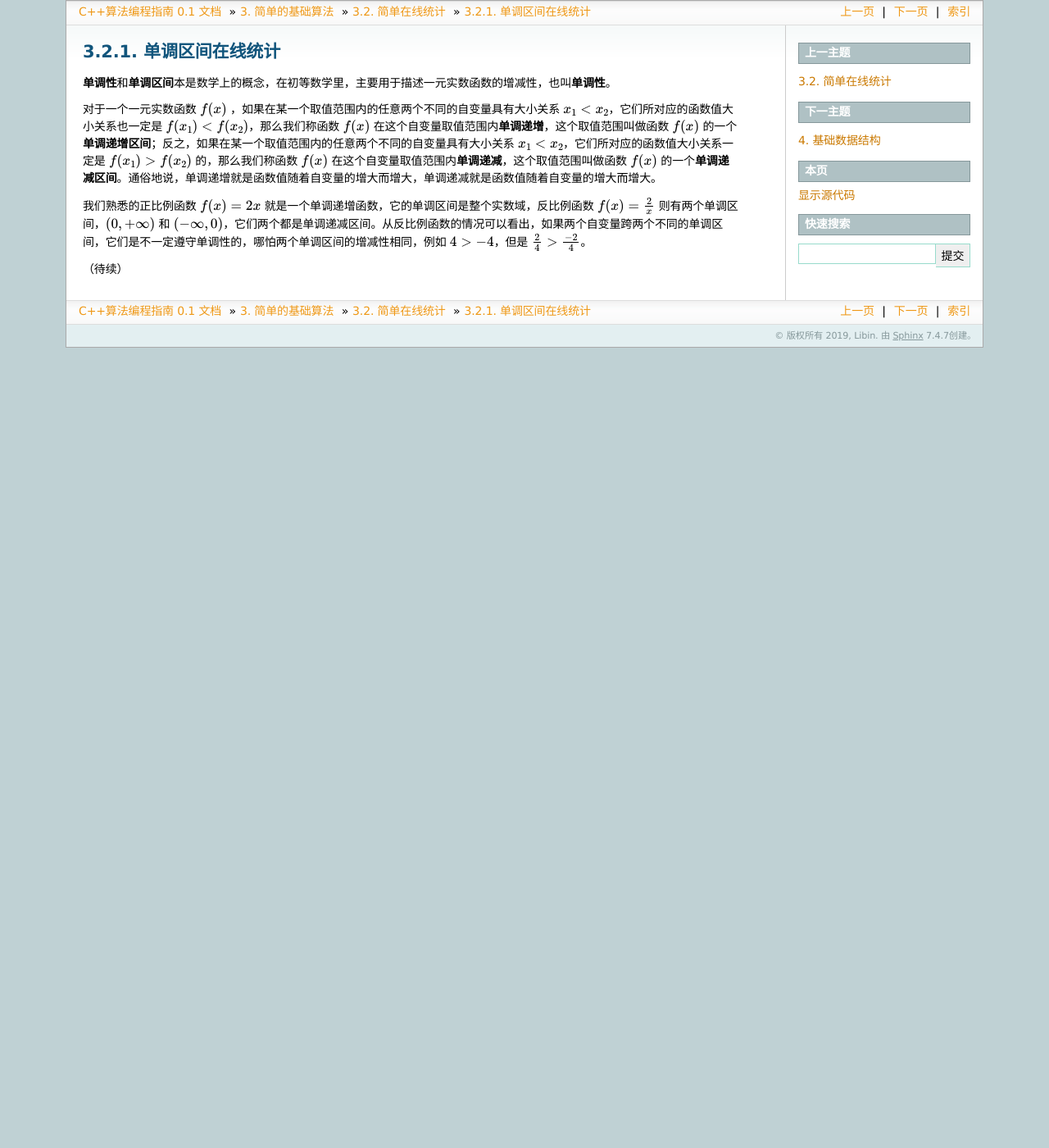
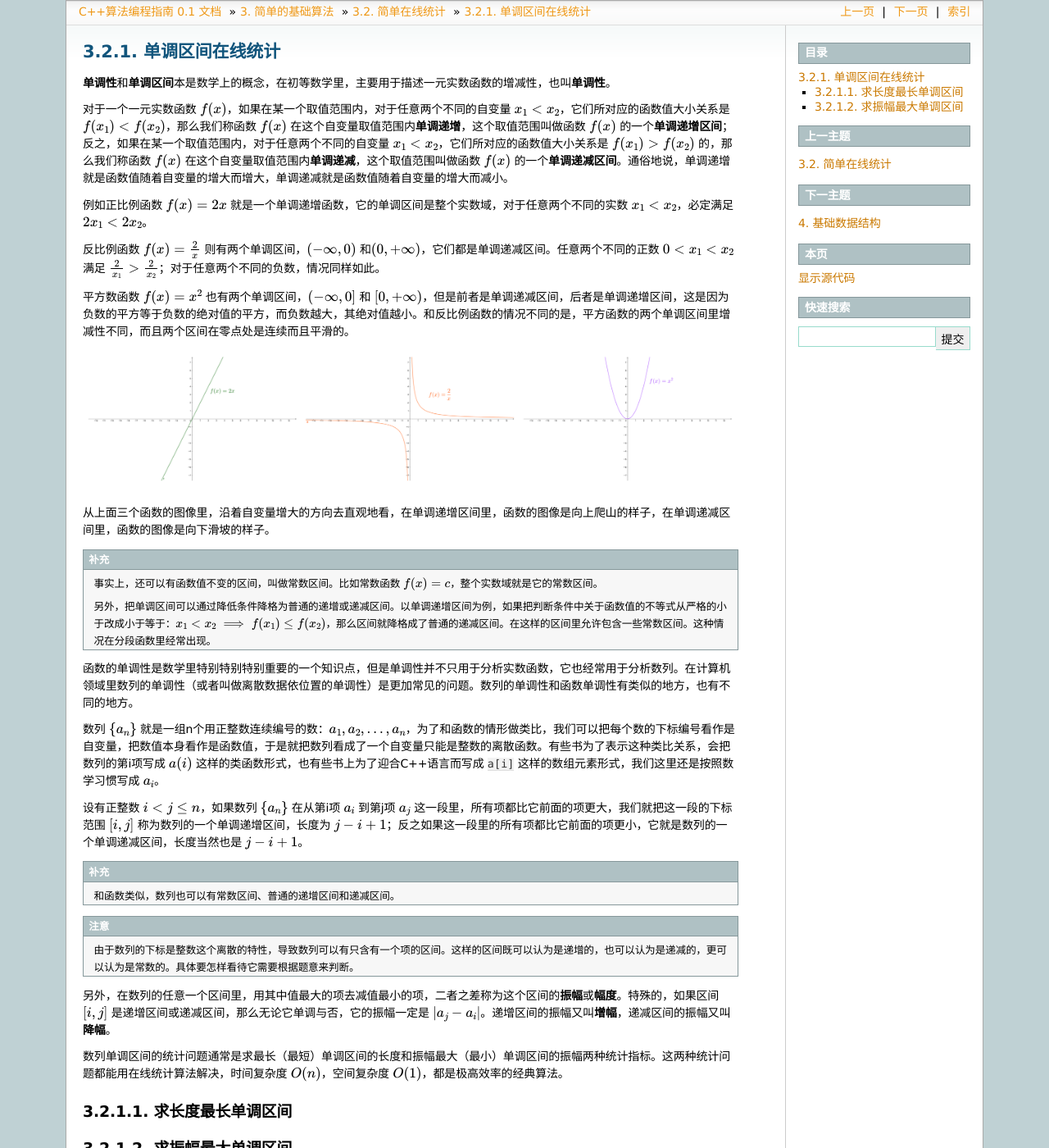
Before and after one commit to majorli/algo_guide, a Sphinx documentation site: the page built from source/ch02/sec02/221_mono_intervals.rst, in a window 1280 px wide and 1400 px high. Shown: the whole window at 82% size. Built offline with Sphinx 7.4.7, drawn with Linux system fonts in a browser that asks for light colours; formulas are drawn with MathJax 3.

Commit message:
20191129_0002

```diff
--- a/source/ch02/sec02/221_mono_intervals.rst
+++ b/source/ch02/sec02/221_mono_intervals.rst
@@ -3,10 +3,50 @@
 
 :strong:`单调性`\ 和\ :strong:`单调区间`\ 本是数学上的概念，在初等数学里，主要用于描述一元实数函数的增减性，也叫\ :strong:`单调性`\ 。
 
-对于一个一元实数函数 :math:`f(x)` ，如果在某一个取值范围内的任意两个不同的自变量具有大小关系 :math:`x_1\lt x_2`，它们所对应的函数值大小关系也一定是 :math:`f(x_1)\lt f(x_2)`，那么我们称函数 :math:`f(x)` 在这个自变量取值范围内\ :strong:`单调递增`\ ，这个取值范围叫做函数 :math:`f(x)` 的一个\ :strong:`单调递增区间`\ ；反之，如果在某一个取值范围内的任意两个不同的自变量具有大小关系 :math:`x_1\lt x_2`，它们所对应的函数值大小关系一定是 :math:`f(x_1)\gt f(x_2)` 的，那么我们称函数 :math:`f(x)` 在这个自变量取值范围内\ :strong:`单调递减`\ ，这个取值范围叫做函数 :math:`f(x)` 的一个\ :strong:`单调递减区间`\ 。通俗地说，单调递增就是函数值随着自变量的增大而增大，单调递减就是函数值随着自变量的增大而增大。
+对于一个一元实数函数 :math:`f(x)`，如果在某一个取值范围内，对于任意两个不同的自变量 :math:`x_1\lt x_2`，它们所对应的函数值大小关系是 :math:`f(x_1)\lt f(x_2)`，那么我们称函数 :math:`f(x)` 在这个自变量取值范围内\ :strong:`单调递增`\ ，这个取值范围叫做函数 :math:`f(x)` 的一个\ :strong:`单调递增区间`\ ；反之，如果在某一个取值范围内，对于任意两个不同的自变量 :math:`x_1\lt x_2`，它们所对应的函数值大小关系是 :math:`f(x_1)\gt f(x_2)` 的，那么我们称函数 :math:`f(x)` 在这个自变量取值范围内\ :strong:`单调递减`\ ，这个取值范围叫做函数 :math:`f(x)` 的一个\ :strong:`单调递减区间`\ 。通俗地说，单调递增就是函数值随着自变量的增大而增大，单调递减就是函数值随着自变量的增大而减小。
 
-我们熟悉的正比例函数 :math:`f(x)=2x` 就是一个单调递增函数，它的单调区间是整个实数域，反比例函数 :math:`f(x)={2\over x}` 则有两个单调区间，:math:`(0,+\infty)` 和 :math:`(-\infty, 0)`，它们两个都是单调递减区间。从反比例函数的情况可以看出，如果两个自变量跨两个不同的单调区间，它们是不一定遵守单调性的，哪怕两个单调区间的增减性相同，例如 :math:`4\gt -4`，但是 :math:`{2\over4}\gt {-2\over4}`。
+例如正比例函数 :math:`f(x)=2x` 就是一个单调递增函数，它的单调区间是整个实数域，对于任意两个不同的实数 :math:`x_1\lt x_2`，必定满足 :math:`2x_1\lt 2x_2`。
 
+反比例函数 :math:`f(x)={2\over x}` 则有两个单调区间，:math:`(-\infty, 0)` 和\ :math:`(0,+\infty)`，它们都是单调递减区间。任意两个不同的正数 :math:`0\lt x_1\lt x_2` 满足 :math:`{2\over x_1} \gt {2\over x_2}`；对于任意两个不同的负数，情况同样如此。
+
+平方数函数 :math:`f(x)=x^2` 也有两个单调区间，:math:`(-\infty, 0]` 和 :math:`[0,+\infty)`，但是前者是单调递减区间，后者是单调递增区间，这是因为负数的平方等于负数的绝对值的平方，而负数越大，其绝对值越小。和反比例函数的情况不同的是，平方函数的两个单调区间里增减性不同，而且两个区间在零点处是连续而且平滑的。
+
+.. image:: ../../images/221_mono_int.png
+
+从上面三个函数的图像里，沿着自变量增大的方向去直观地看，在单调递增区间里，函数的图像是向上爬山的样子，在单调递减区间里，函数的图像是向下滑坡的样子。
+
+.. admonition:: 补充
+
+   事实上，还可以有函数值不变的区间，叫做常数区间。比如常数函数 :math:`f(x)=c`，整个实数域就是它的常数区间。
+
+   另外，把单调区间可以通过降低条件降格为普通的递增或递减区间。以单调递增区间为例，如果把判断条件中关于函数值的不等式从严格的小于改成小于等于：:math:`x_1\lt x_2 \implies f(x_1)\le f(x_2)`，那么区间就降格成了普通的递减区间。在这样的区间里允许包含一些常数区间。这种情况在分段函数里经常出现。
+
+
+函数的单调性是数学里特别特别特别重要的一个知识点，但是单调性并不只用于分析实数函数，它也经常用于分析数列。在计算机领域里数列的单调性（或者叫做离散数据依位置的单调性）是更加常见的问题。数列的单调性和函数单调性有类似的地方，也有不同的地方。
+
+数列 :math:`\{a_n\}` 就是一组n个用正整数连续编号的数：:math:`a_1,a_2,\dots,a_n`，为了和函数的情形做类比，我们可以把每个数的下标编号看作是自变量，把数值本身看作是函数值，于是就把数列看成了一个自变量只能是整数的离散函数。有些书为了表示这种类比关系，会把数列的第i项写成 :math:`a(i)` 这样的类函数形式，也有些书上为了迎合C++语言而写成 ``a[i]`` 这样的数组元素形式，我们这里还是按照数学习惯写成 :math:`a_i`。
+
+设有正整数 :math:`i\lt j\le n`，如果数列 :math:`\{a_n\}` 在从第i项 :math:`a_i` 到第j项 :math:`a_j` 这一段里，所有项都比它前面的项更大，我们就把这一段的下标范围 :math:`[i,j]` 称为数列的一个单调递增区间，长度为 :math:`j-i+1`；反之如果这一段里的所有项都比它前面的项更小，它就是数列的一个单调递减区间，长度当然也是 :math:`j-i+1`。
+
+.. admonition:: 补充
+
+   和函数类似，数列也可以有常数区间、普通的递增区间和递减区间。
+
+.. attention::
+
+   由于数列的下标是整数这个离散的特性，导致数列可以有只含有一个项的区间。这样的区间既可以认为是递增的，也可以认为是递减的，更可以认为是常数的。具体要怎样看待它需要根据题意来判断。
+
+另外，在数列的任意一个区间里，用其中值最大的项去减值最小的项，二者之差称为这个区间的\ :strong:`振幅`\ 或\ :strong:`幅度`\ 。特殊的，如果区间 :math:`[i,j]` 是递增区间或递减区间，那么无论它单调与否，它的振幅一定是 :math:`\vert a_j-a_i\vert`。递增区间的振幅又叫\ :strong:`增幅`\ ，递减区间的振幅又叫\ :strong:`降幅`\ 。
+
+数列单调区间的统计问题通常是求最长（最短）单调区间的长度和振幅最大（最小）单调区间的振幅两种统计指标。这两种统计问题都能用在线统计算法解决，时间复杂度 :math:`O(n)`，空间复杂度 :math:`O(1)`，都是极高效率的经典算法。
+
+
+求长度最长单调区间
+^^^^^^^^^^^^^^^^^^^^^^^^^
+
+
+求振幅最大单调区间
+^^^^^^^^^^^^^^^^^^^^^^^^^
 
 
 （待续）
```
Also changed, not shown: source/ch02/220_basic_online_algos.rst (+5 -7 lines), source/images/221_mono_int.png (added).
